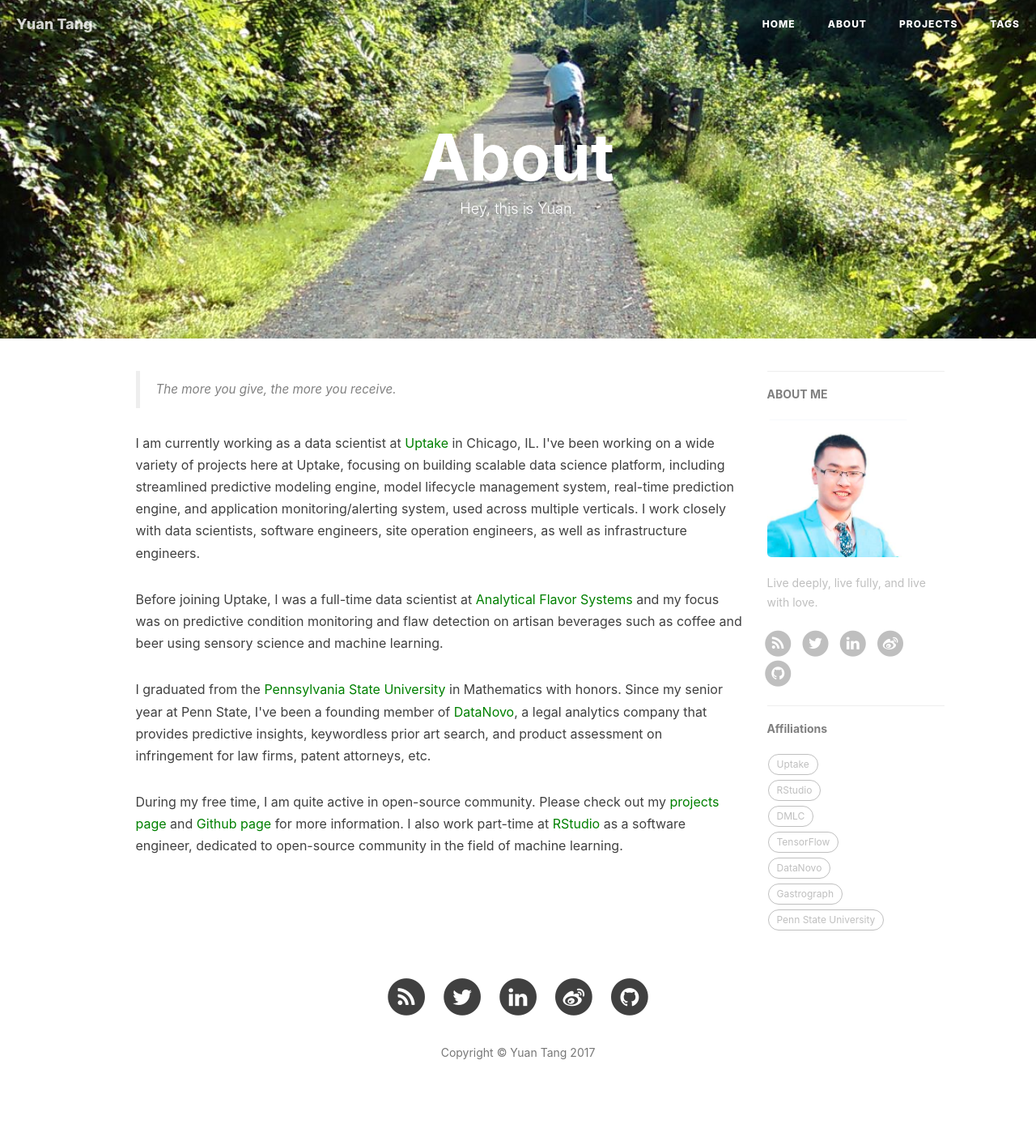
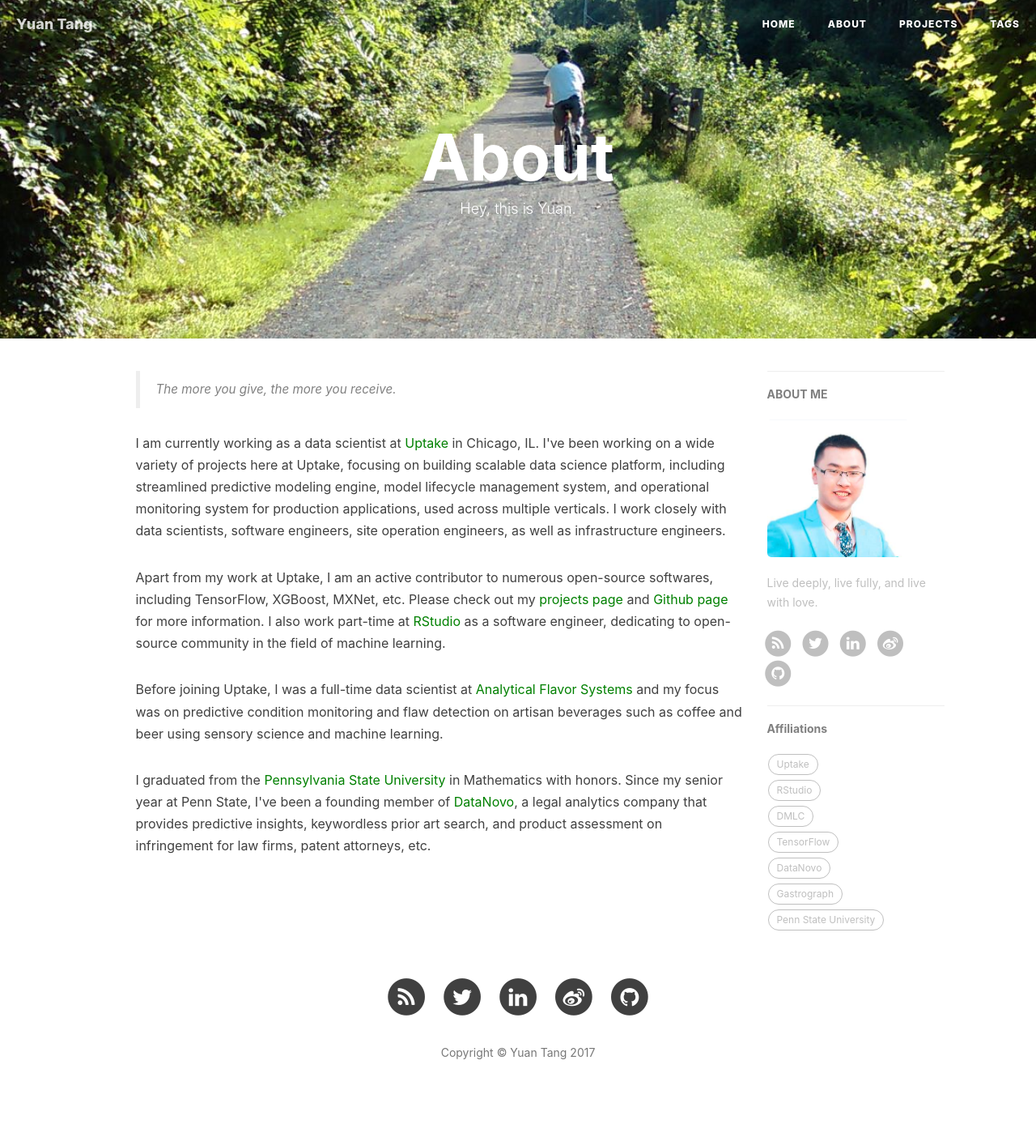
Before and after one commit to terrytangyuan/terrytangyuan.github.com, a Jekyll site: the page built from about.html, in a window 1280 px wide. Shown: the whole page at 81% size. Built offline with Jekyll 4.4.1, drawn with Linux system fonts in a browser that asks for light colours; nearby versions of some CDN libraries; comment, search, counter and statistics services are not loaded.

Commit message:
edits on about page

```diff
--- a/about.html
+++ b/about.html
@@ -20,7 +20,11 @@ header-img: "img/about-bg.jpg"
     </blockquote>
 
     <p> I am currently working as a data scientist at <a href="http://uptake.com" style="color:green;">Uptake</a> in Chicago, IL.
-        I've been working on a wide variety of projects here at Uptake, focusing on building scalable data science platform, including streamlined predictive modeling engine, model lifecycle management system, real-time prediction engine, and application monitoring/alerting system, used across multiple verticals. I work closely with data scientists, software engineers, site operation engineers, as well as infrastructure engineers. </p>
+        I've been working on a wide variety of projects here at Uptake, focusing on building scalable data science platform, including streamlined predictive modeling engine, model lifecycle management system, and operational monitoring system for production applications, used across multiple verticals. I work closely with data scientists, software engineers, site operation engineers, as well as infrastructure engineers. </p>
+
+    <p>Apart from my work at Uptake, I am an active contributor to numerous open-source softwares, including TensorFlow, XGBoost, MXNet, etc. Please check out my <a href="http://terrytangyuan.github.io/projects/" style="color:green";>projects page</a> and <a href="http://terrytangyuan.github.io/about/" style="color:green";>Github page</a> for more information.
+        I also work part-time at <a href="http://rstudio.com" style="color:green;">RStudio</a> as a software engineer, dedicating to open-source community in the field of machine learning.
+    </p>
 
     <p>Before joining Uptake, I was a full-time data scientist at <a href="http://gastrograph.com" style="color:green;">Analytical Flavor Systems</a>
         and my focus was on predictive condition monitoring and flaw detection on artisan beverages such as coffee and beer using sensory science
@@ -29,10 +33,6 @@ header-img: "img/about-bg.jpg"
     <p>I graduated from the <a href="http://psu.edu" style="color:green;">Pennsylvania State University</a> in Mathematics with honors. Since my senior year at Penn State, I've been a founding member of <a href="http://datanovo.com" style="color:green;">DataNovo</a>,
         a legal analytics company that provides predictive insights, keywordless prior art search, and product assessment on infringement
         for law firms, patent attorneys, etc. </p>
-
-    <p>During my free time, I am quite active in open-source community. Please check out my <a href="http://terrytangyuan.github.io/projects/" style="color:green";>projects page</a> and <a href="http://terrytangyuan.github.io/about/" style="color:green";>Github page</a> for more information.
-        I also work part-time at <a href="http://rstudio.com" style="color:green;">RStudio</a> as a software engineer, dedicated to open-source community in the field of machine learning.
-    </p>
 
 
 
```
